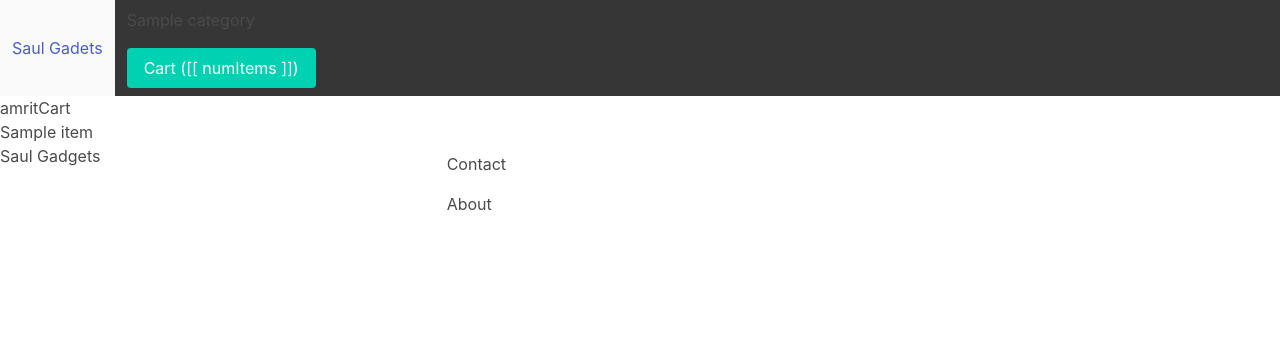
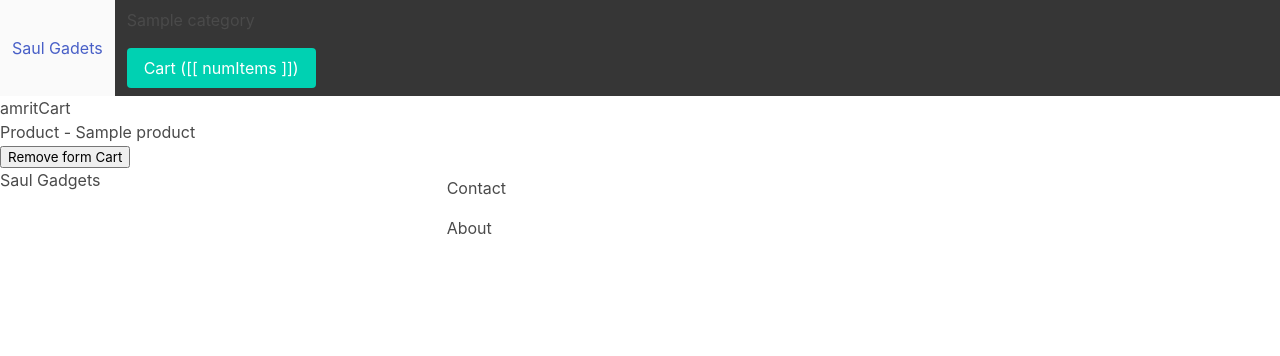
Before and after one commit to amritpalsinghh/ECOM, a Django app: template saulgadgets_3_12_5/saulgadgets/apps/cart/templates/cart_detail.html in a window 1280 px wide. Shown: the top 356 px of the page. Run offline with Django 5.2, Linux system fonts and the light colour scheme; the template is opened without the code that fills it: most values are stand-ins (such as "Sample title", 1, 10 or a date in 2020).

Commit message:
Remove product form cart and update cartdetail ... but need refresh ro update cart detail
Task 3.5.1

```diff
--- a/saulgadgets_3_12_5/saulgadgets/apps/cart/cart.py
+++ b/saulgadgets_3_12_5/saulgadgets/apps/cart/cart.py
@@ -57,6 +57,11 @@
 
         self.save()
 
+    def remove(self, product_id):
+        if product_id in self.cart:
+            del self.cart[product_id]
+            self.save()
+
     def save(self):
         debug_function_name()
         logger.debug("Request method: %s", "AMRIT")
--- a/saulgadgets_3_12_5/saulgadgets/apps/cart/templates/cart_detail.html
+++ b/saulgadgets_3_12_5/saulgadgets/apps/cart/templates/cart_detail.html
@@ -2,12 +2,73 @@
 {% load static %}
 
 {% block content %}
+<div id="cartProductDetail">
 <h1>amritCart</h1>
     {% if cart %}
         {% for item in cart %}
-            <p> {{ item }}</p>
+            <!-- <p> {{ item }}</p> -->
+              <!-- item = {'quantity': 2, 'price': 0, 'id': '4', 'product': <Product: Laptop>, 'total_price': 0}
+                          {'quantity': 1, 'price': 0, 'id': '3', 'product': <Product: Mouse>, 'total_price': 0}  -->
+            {% with product=item.product %}
+                <p>Product - {{ product.title }}</p>
+                <button @click="removeProduct({{ product.id }})">Remove form Cart</button>
+            {% endwith %}
         {% endfor %}
     {% else %}
         <p>Your cart is empty!
     {% endif %}
+</div>
 {% endblock %}
+
+{% block scripts %}
+<script>
+    var productapp= new Vue({
+        el: '#cartProductDetail',
+        delimeters: ['[[',']]'],
+        data(){ //Any properties defined in data() can be dynamically rendered in the template or manipulated during runtime.
+            return {
+
+            }
+        },
+        mounted(){ //This is a lifecycle hook in Vue.js that is called after the instance is mounted onto the DOM.
+            console.log('Amrit Mounted')
+        },
+        methods:{
+            removeProduct(product_id){
+                console.log("removeProduct Method")
+                console.log( "Product_id: ",product_id)
+
+                var data = {'product_id':product_id}
+
+                console.log(data)
+                fetch('/api/api_remove_from_cart/', {
+                    method: 'POST',
+                    headers: {
+                        'Content-Type': 'application/json',
+                        'X-CSRFToken': '{{ csrf_token }}',
+                    },
+                    credentials: 'same-origin',
+                    body: JSON.stringify(data)
+                })
+                .then((response) => {
+                    if ( response.error) {
+                        console.log("Error 1");
+                        throw response;
+                    }
+                    console.log(response)
+                    return response;
+                })
+                .then((response) => {
+                    if (response) {
+                        console.log("Removed from the cart");
+                    }
+                })
+                .catch(function (error){
+                    console.log('Error 2')
+                    console.log(error)
+                })
+            }
+        }
+    });
+</script>
+{% endblock %}
--- a/saulgadgets_3_12_5/saulgadgets/saulgadgets/settings.py
+++ b/saulgadgets_3_12_5/saulgadgets/saulgadgets/settings.py
@@ -29,8 +29,8 @@
 
 # cart
 
-#SESSION_COOKIE_AGE = 86400
-SESSION_COOKIE_AGE = 20
+SESSION_COOKIE_AGE = 86400
+#SESSION_COOKIE_AGE = 20
 CART_SESSION_ID = 'cart'
 
 # Application definition
--- a/saulgadgets_3_12_5/saulgadgets/saulgadgets/urls.py
+++ b/saulgadgets_3_12_5/saulgadgets/saulgadgets/urls.py
@@ -19,7 +19,7 @@
 from apps.core.views import index, contact, about
 from apps.store.views import product_detail, category_detail
 from apps.cart.views import cart_detail
-from apps.store.api import api_add_to_cart
+from apps.store.api import api_add_to_cart, api_remove_form_cart
 from django.conf import settings
 # BUG
 urlpatterns = [
@@ -32,6 +32,7 @@
     #API
 
     path('api/api_add_to_cart/', api_add_to_cart, name='api_add_to_cart'),
+    path('api/api_remove_from_cart/', api_remove_form_cart, name='api_remove_from_cart'),
 
     #Store
 
```
Also changed, not shown: saulgadgets_3_12_5/saulgadgets/apps/store/api.py (+15 -0 lines).
